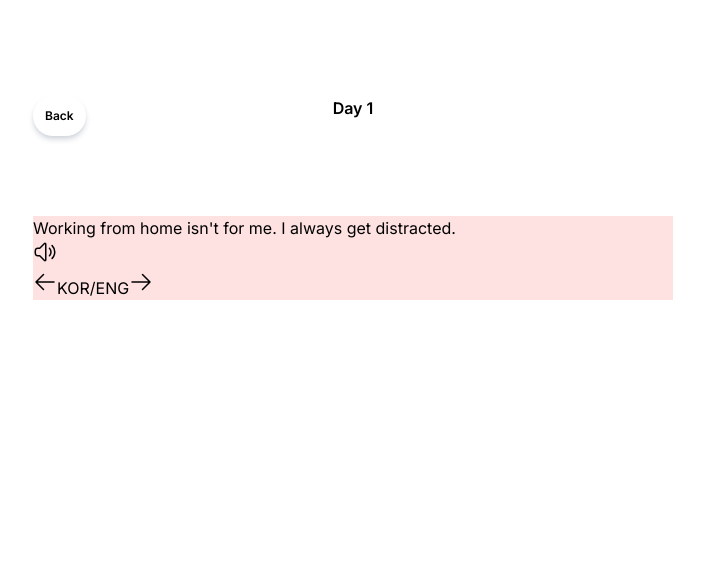
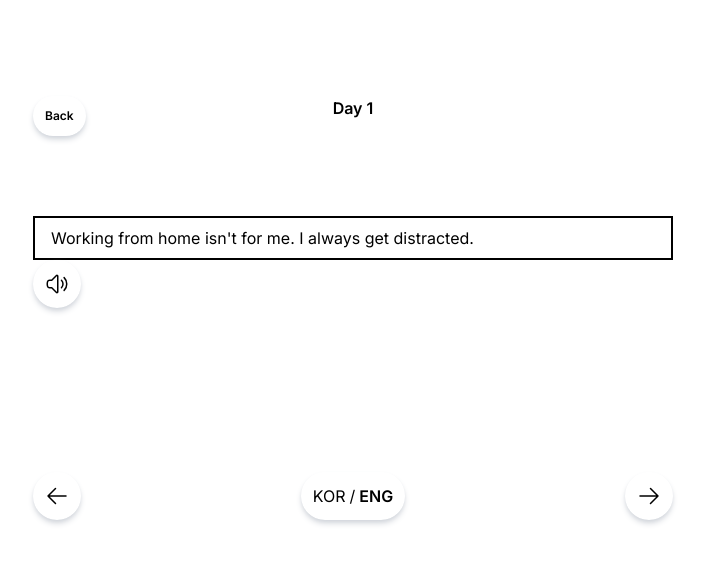
Before and after one commit to arypte/h_study, a Next.js app in the folder week1/study_1/: page /day/1 in a window 1280 px wide. Shown: the top 564 px of the page, without its empty margins (287-992 px from the left). Built offline with nearby package versions, Linux system fonts and the light colour scheme.

Commit message:
[design] Day[id] 페이지 디자인 완성

```diff
--- a/week1/study_1/src/app/day/[id]/page.tsx
+++ b/week1/study_1/src/app/day/[id]/page.tsx
@@ -1,8 +1,11 @@
+'use client';
+
 import LeftArrow from '@/app/icons/LeftArrow';
 import RightArrow from '@/app/icons/RightArrow';
 import Speaker from '@/app/icons/Speaker';
 import { NextPage } from 'next';
 import Link from 'next/link';
+import { useParams } from 'next/navigation';
 
 const Day: NextPage = () => {
   return (
@@ -15,23 +18,26 @@
         </Link>
         <div className="font-semibold mb-24 bt-2">Day 1</div>
       </div>
-      <div className="bg-red-100 w-full">
-        <div>
-          <div>Working from home isn't for me. I always get distracted.</div>
-          <div>
-            <button>
+      <div className="w-full">
+        <div className="h-60">
+          <div className="border-black border-2 px-4 py-2">
+            Working from home isn't for me. I always get distracted.
+          </div>
+          <div classname="mt-2">
+            <button className="btn-style">
               <Speaker />
             </button>
           </div>
         </div>
-        <div>
-          <button>
+        <div className="mt-4 flex justify-between">
+          <button className="btn-style">
             <LeftArrow />
           </button>
-          <button>
-            <span>KOR</span>/<span>ENG</span>
+          <button className="btn-style">
+            <span className="mr-1">KOR</span>/
+            <span className="ml-1 font-semibold">ENG</span>
           </button>
-          <button>
+          <button className="btn-style">
             <RightArrow />
           </button>
         </div>
```
